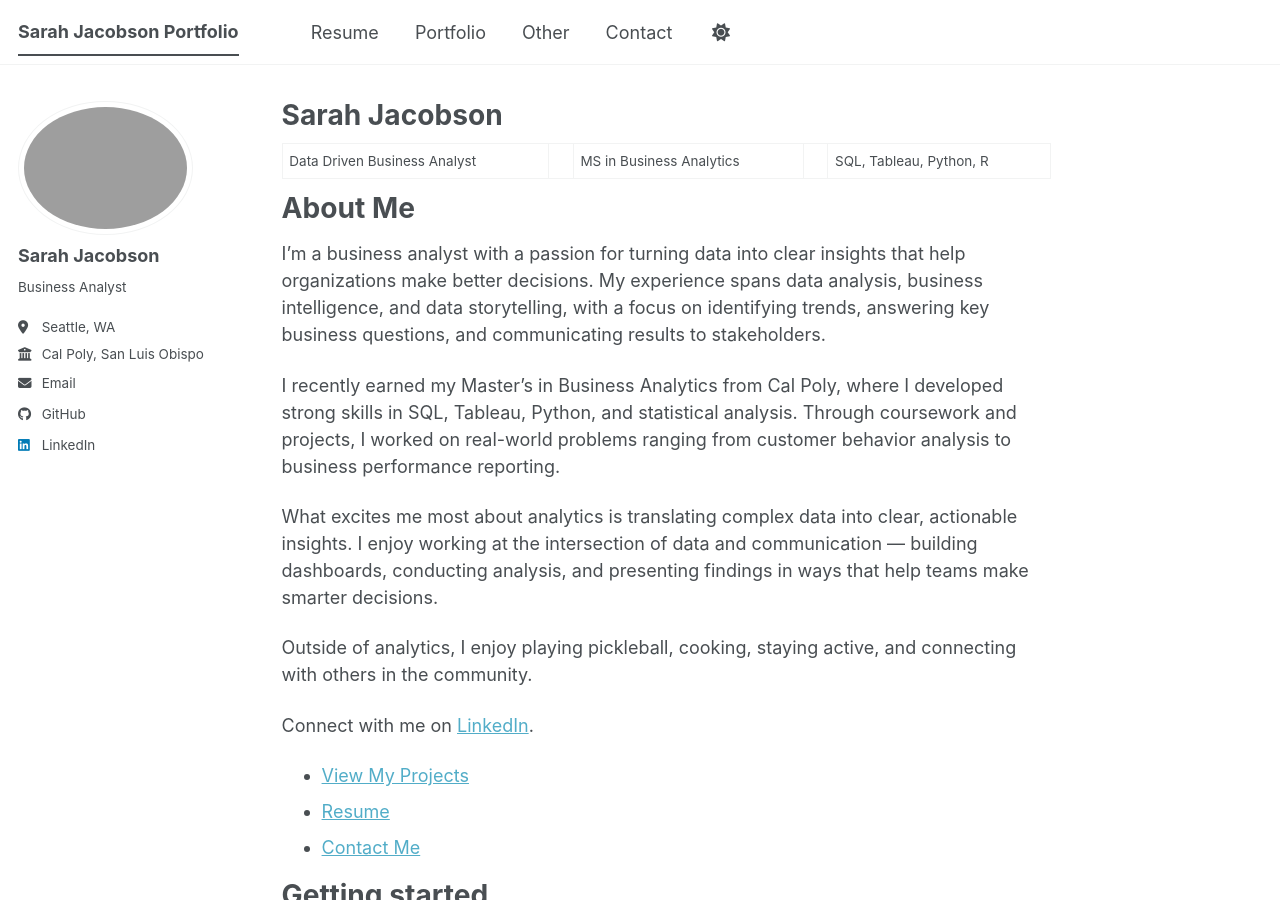
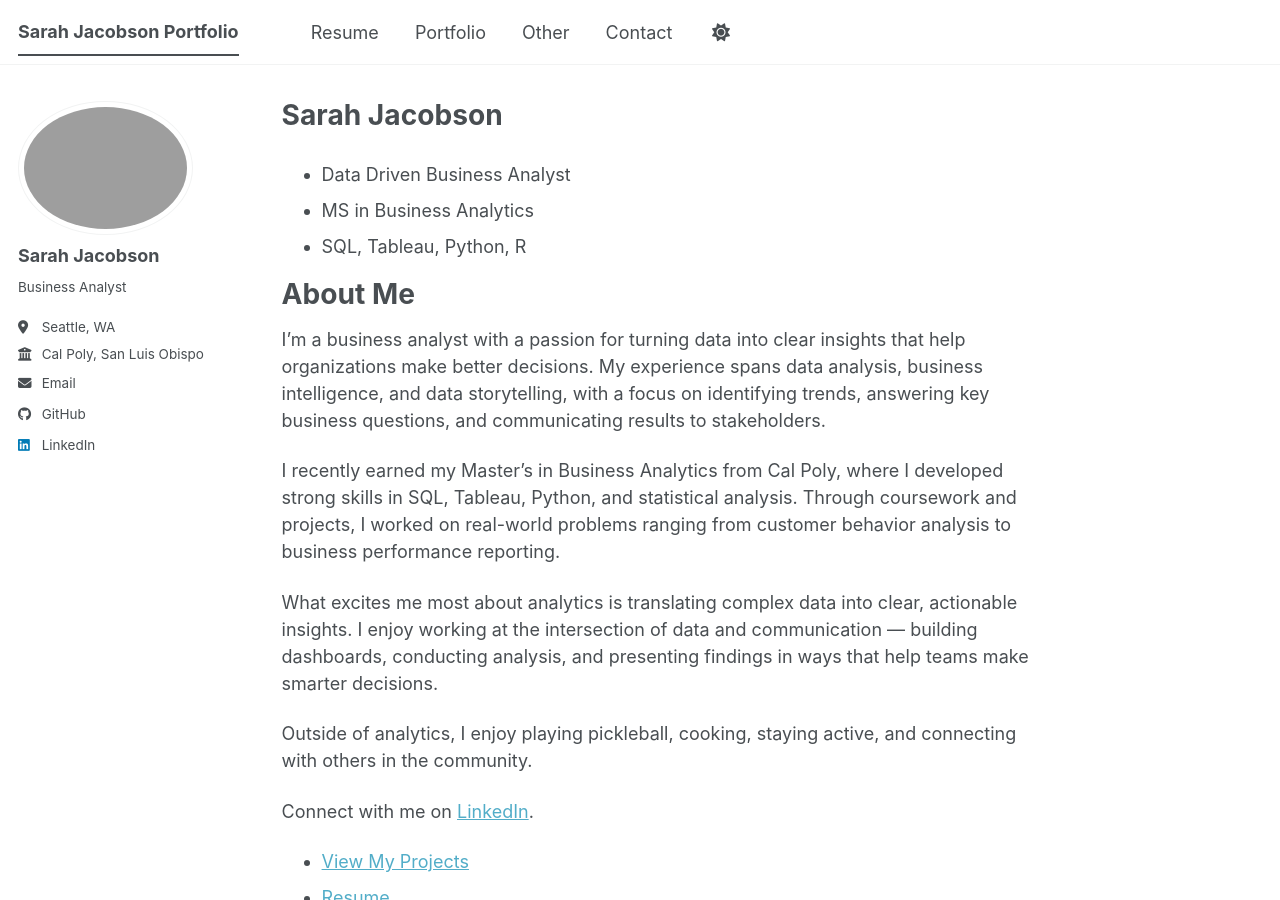
Before and after one commit to sarahjacobson123/sarahjacobson123.github.io, a Jekyll site: the page built from _pages/about.md, in a window 1280 px wide and 900 px high. Built offline with Jekyll 4.4.1, drawn with Linux system fonts in a browser that asks for light colours; a script bundle is joined from its source files by our own code; library files that are not in the unit come from our copies.

```diff
--- a/_pages/about.md
+++ b/_pages/about.md
@@ -8,8 +8,9 @@ redirect_from:
 ---
 
 
-
-Data Driven Business Analyst || MS in Business Analytics || SQL, Tableau, Python, R
+- Data Driven Business Analyst
+- MS in Business Analytics
+- SQL, Tableau, Python, R
 
 About Me
 ======
```
